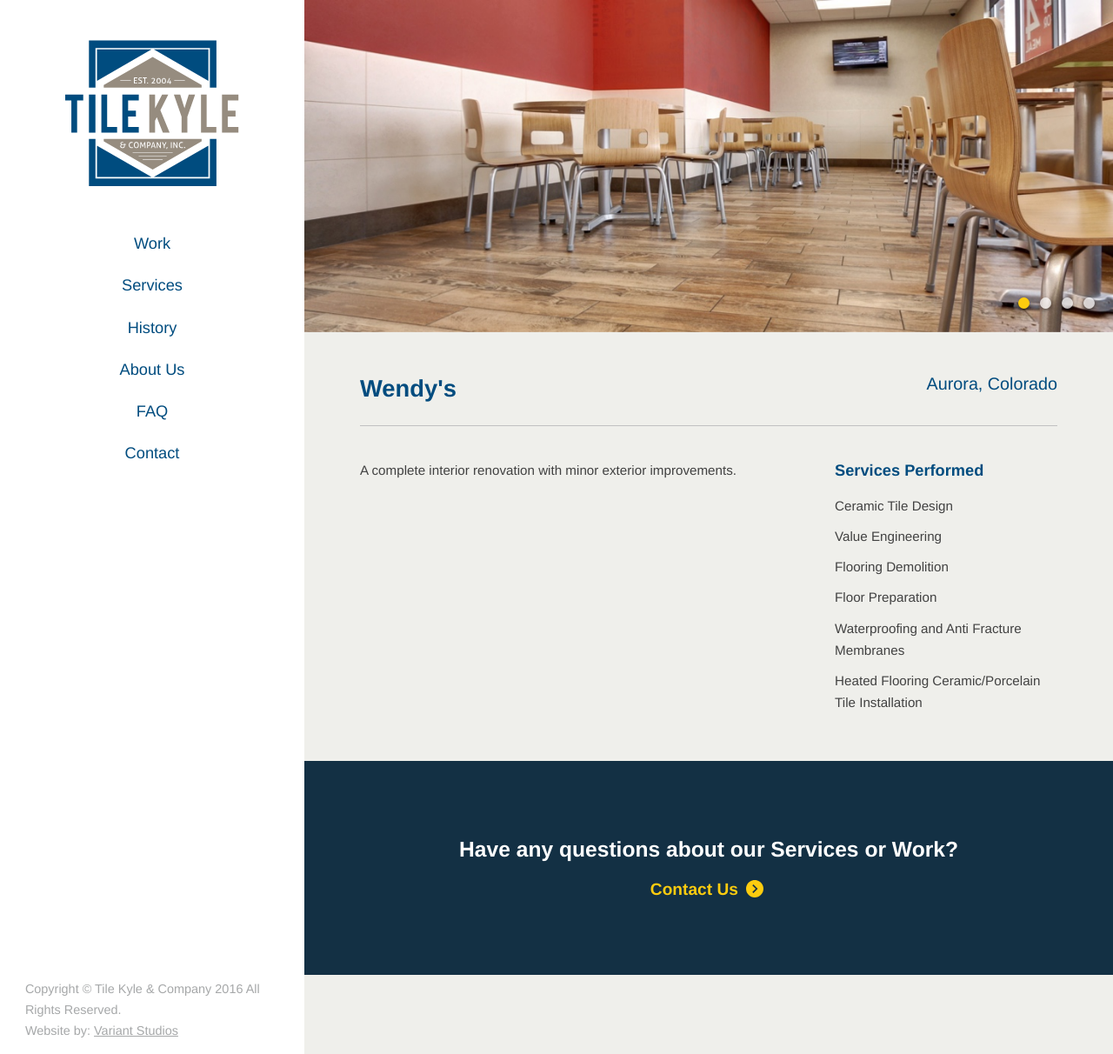
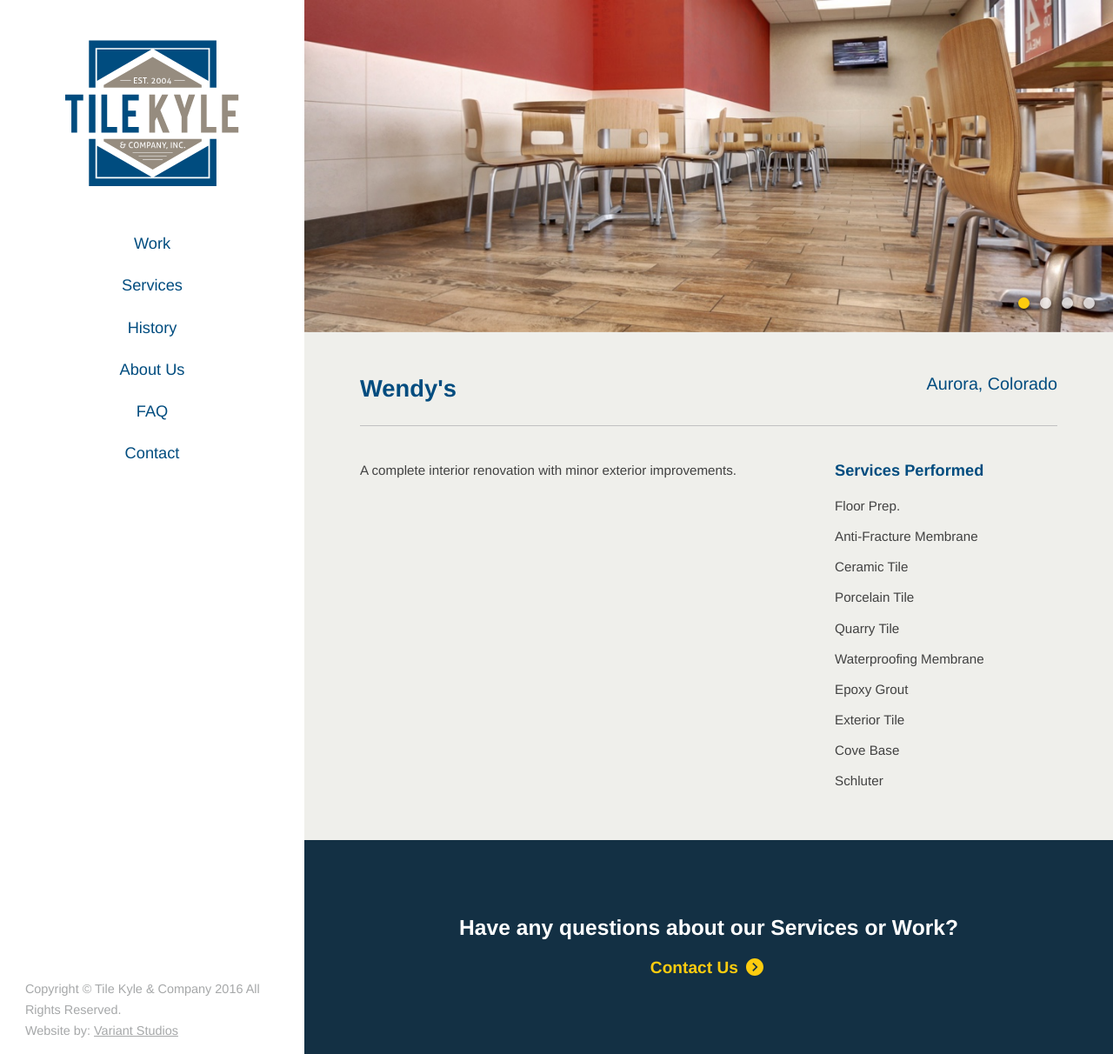
Before and after one commit to variantstudios/tilekyle.com, a Jekyll site: the page built from _work/wendys.md, in a window 1280 px wide and 1212 px high. Shown: the whole window at 87% size. Built offline with Jekyll 4.4.1, drawn with Linux system fonts in a browser that asks for light colours; nearby versions of some CDN libraries.

Commit message:
Updated '/_work/wendys.md' via CloudCannon

```diff
--- a/_work/wendys.md
+++ b/_work/wendys.md
@@ -10,10 +10,14 @@
   - image_path: /assets/images/work/wendys/002.jpg
   - image_path: /assets/images/work/wendys/003.jpg
 services_performed:
-  - name: Ceramic Tile Design
-  - name: Value Engineering
-  - name: Flooring Demolition
-  - name: Floor Preparation
-  - name: Waterproofing and Anti Fracture Membranes
-  - name: Heated Flooring Ceramic/Porcelain Tile Installation
+  - name: Floor Prep.
+  - name: Anti-Fracture Membrane
+  - name: Ceramic Tile
+  - name: Porcelain Tile
+  - name: Quarry Tile
+  - name: Waterproofing Membrane
+  - name: Epoxy Grout
+  - name: Exterior Tile
+  - name: Cove Base
+  - name: Schluter
 ---
```
